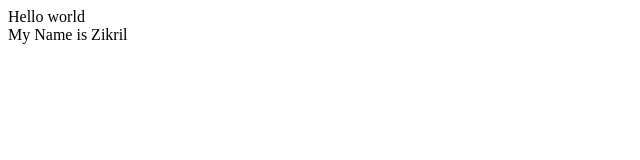
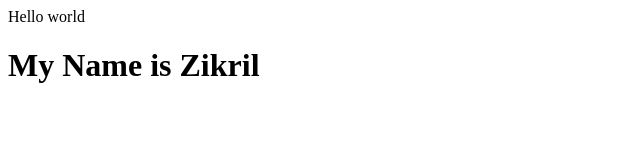
Before and after one commit to Zikril07/workshop, a plain HTML site: page index.html in a window 1280 px wide. Shown: the whole page, without its empty margins (0-640 px from the left). Drawn offline with Linux system fonts and the light colour scheme.

Commit message:
new header

```diff
--- a/index.html
+++ b/index.html
@@ -8,6 +8,6 @@
 <body>
     Hello world
     <br>
-    My Name is Zikril
+   <h1> My Name is Zikril</h1>
 </body>
 </html>
```
